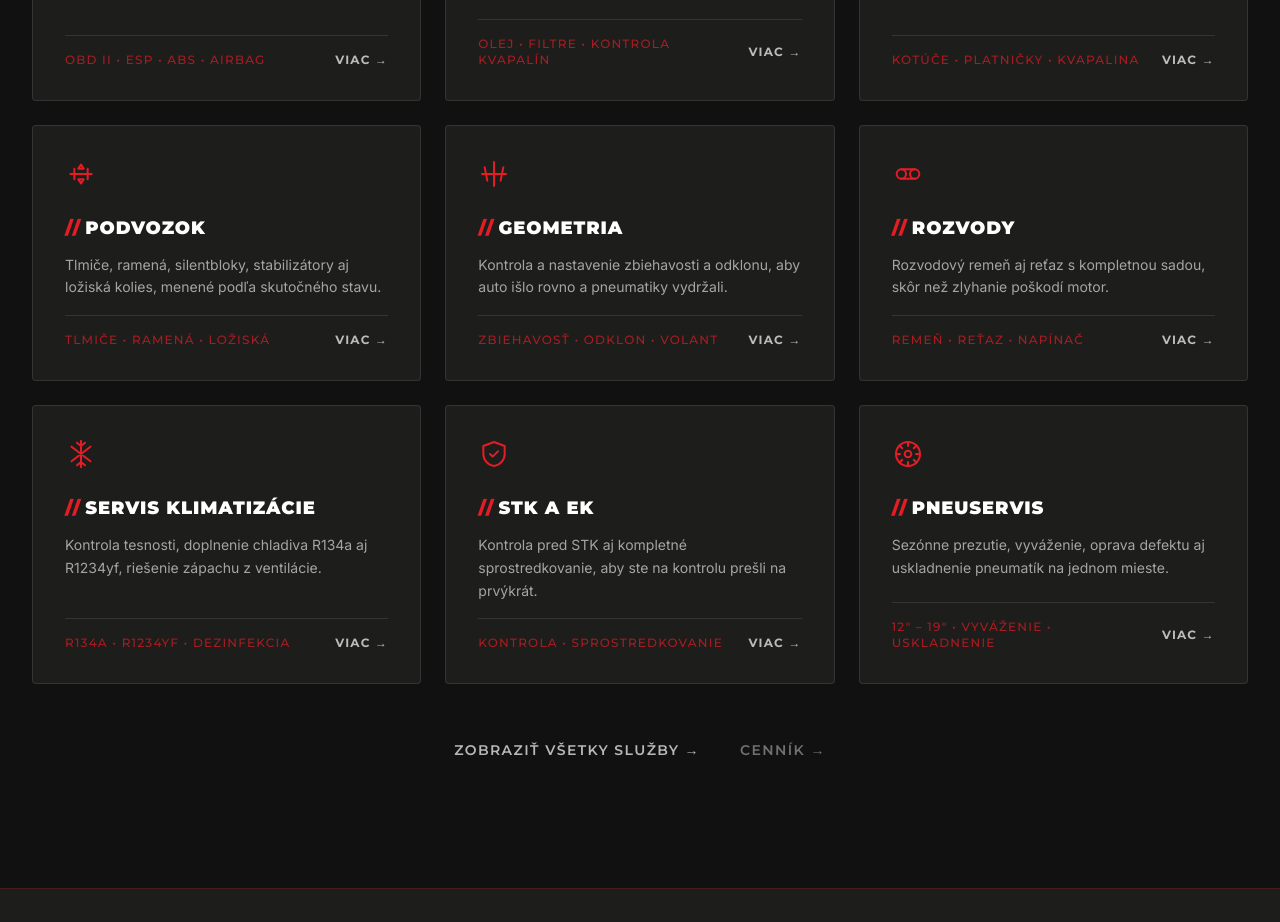
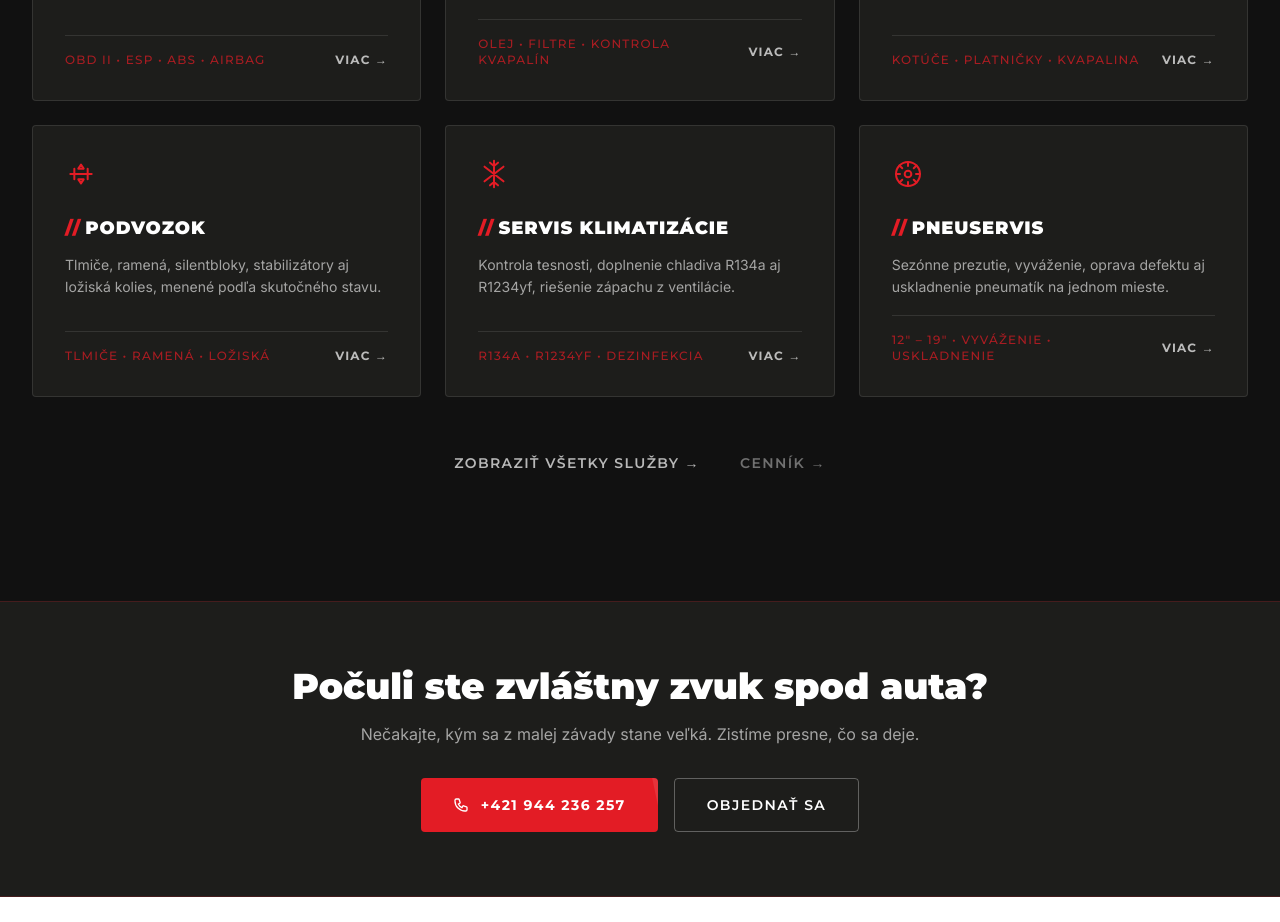
Before and after one commit to studioforma/ludato, a Next.js app: page / in a window 1280 px wide. Shown: the part 1440-2362 px from the top of the page. Built offline with nearby package versions, Linux system fonts and the light colour scheme.

Commit message:
Zníž počet služieb na homepage na 6 najdôležitejších
Co-Authored-By: Claude Opus 5.5 <noreply@anthropic.com>

```diff
--- a/src/components/ServicesSection.tsx
+++ b/src/components/ServicesSection.tsx
@@ -47,40 +47,11 @@ const featured: { slug: string; detail: string; icon: React.ReactNode }[] = [
         ),
     },
     {
-        slug: 'geometria-bratislava',
-        detail: 'Zbiehavosť • Odklon • Volant',
-        icon: (
-            <svg viewBox="0 0 24 24" fill="none" stroke="currentColor" strokeWidth="1.5" className="w-8 h-8">
-                <path strokeLinecap="round" strokeLinejoin="round" d="M12 3v18M5 7l2 10M19 7l-2 10M3 12h18" />
-            </svg>
-        ),
-    },
-    {
-        slug: 'rozvody-bratislava',
-        detail: 'Remeň • Reťaz • Napínač',
-        icon: (
-            <svg viewBox="0 0 24 24" fill="none" stroke="currentColor" strokeWidth="1.5" className="w-8 h-8">
-                <circle cx="7" cy="12" r="3.5" />
-                <circle cx="17" cy="12" r="3.5" />
-                <path strokeLinecap="round" d="M7 8.5h10M7 15.5h10" />
-            </svg>
-        ),
-    },
-    {
         slug: 'servis-klimatizacie-bratislava',
         detail: 'R134a • R1234yf • Dezinfekcia',
         icon: (
             <svg viewBox="0 0 24 24" fill="none" stroke="currentColor" strokeWidth="1.5" className="w-8 h-8">
                 <path strokeLinecap="round" strokeLinejoin="round" d="M12 2v20M4.9 6.5l14.2 11M4.9 17.5l14.2-11M9 3.5l3 2.5 3-2.5M9 20.5l3-2.5 3 2.5" />
-            </svg>
-        ),
-    },
-    {
-        slug: 'stk-ek-bratislava',
-        detail: 'Kontrola • Sprostredkovanie',
-        icon: (
-            <svg viewBox="0 0 24 24" fill="none" stroke="currentColor" strokeWidth="1.5" className="w-8 h-8">
-                <path strokeLinecap="round" strokeLinejoin="round" d="M9 12l2 2 4-4M12 3l8 3v6c0 4.5-3.4 8.3-8 9-4.6-.7-8-4.5-8-9V6l8-3z" />
             </svg>
         ),
     },
```
